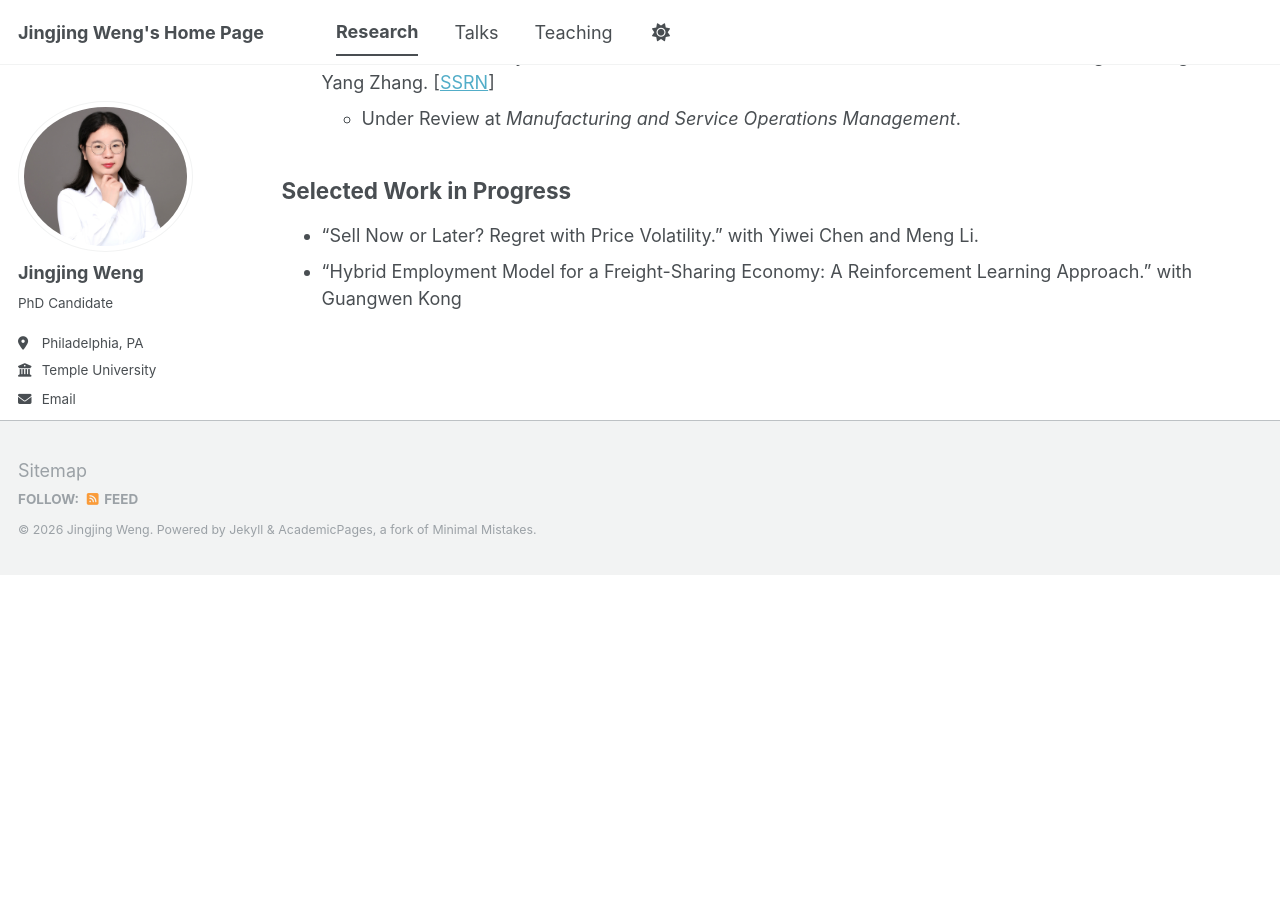
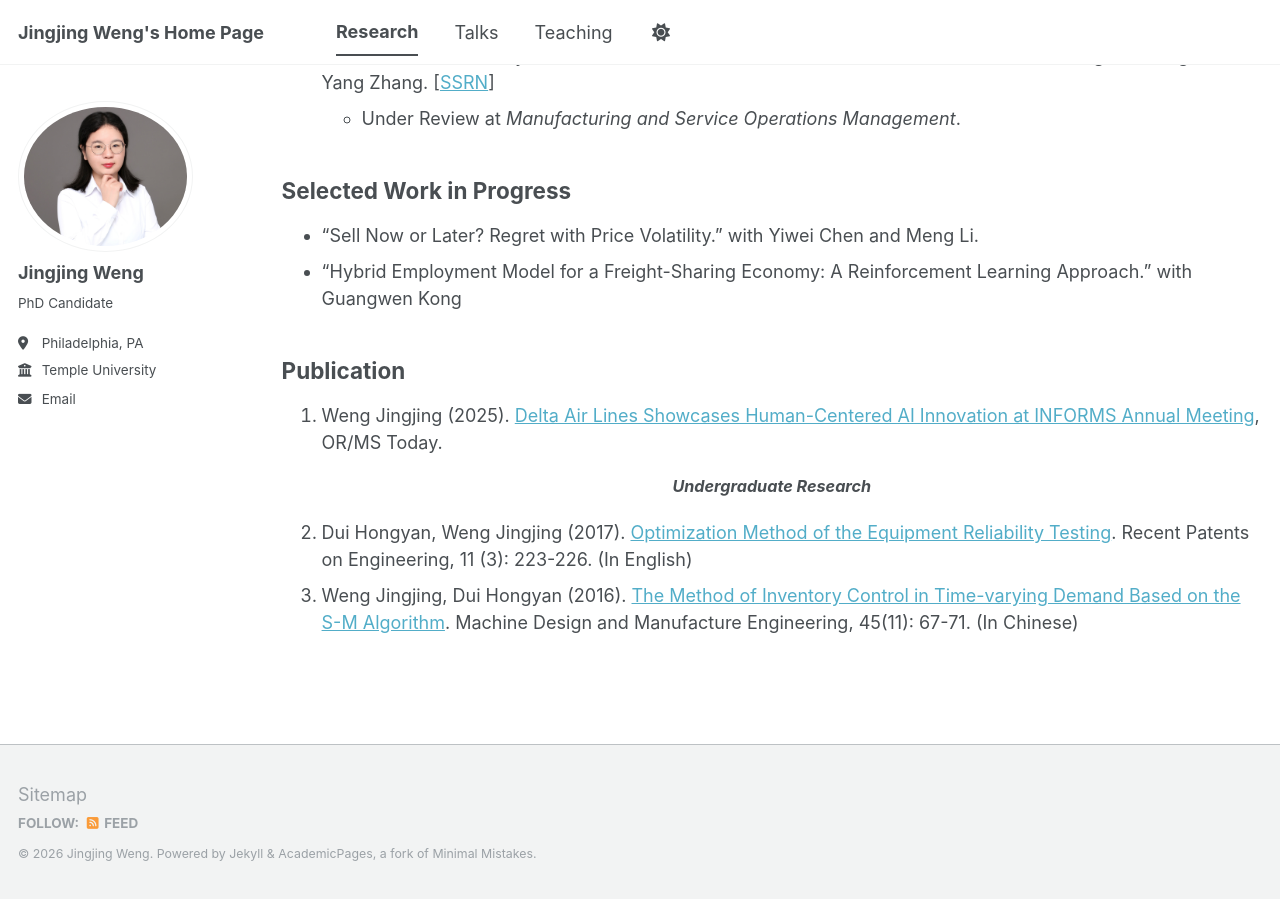
Before and after one commit to JingjingWeng/JingjingWeng.github.io, a Jekyll site: the page built from _pages/publications.md, in a window 1280 px wide and 900 px high, scrolled down 519 px. Built offline with Jekyll 4.4.1, drawn with Linux system fonts in a browser that asks for light colours; a script bundle is joined from its source files by our own code; library files that are not in the unit come from our copies; before the commit the page ends 1095 px from its top, so only the background shows below that.

Commit message:
Update publications.md

```diff
--- a/_pages/publications.md
+++ b/_pages/publications.md
@@ -26,3 +26,16 @@ author_profile: true
 ## Selected Work in Progress
 * "Sell Now or Later? Regret with Price Volatility."  with Yiwei Chen and Meng Li.
 * "Hybrid Employment Model for a Freight-Sharing Economy: A Reinforcement Learning Approach." with Guangwen Kong
+
+## Publication
+<ol start="1" reversed>
+  <li>Weng Jingjing (2025). <a href="https://pubsonline.informs.org/do/10.1287/orms.2025.04.05n/full/">Delta Air Lines Showcases Human-Centered AI Innovation at INFORMS Annual Meeting</a>, OR/MS Today.</li>
+</ol>
+
+<p style="text-align: center; font-size: 0.9em;">
+  <strong><em>   Undergraduate Research</em></strong>
+</p>
+<ol start="2">
+  <li>Dui Hongyan, Weng Jingjing (2017). <a href="https://www.ingentaconnect.com/content/ben/eng/2017/00000011/00000003/art00010">Optimization Method of the Equipment Reliability Testing</a>. Recent Patents on Engineering, 11 (3): 223-226. (In English)</li>
+  <li>Weng Jingjing, Dui Hongyan (2016). <a href="http://www.jsjxmhw.com/Html/ArticleView.asp?ID=125&SortID=63">The Method of Inventory Control in Time-varying Demand Based on the S-M Algorithm</a>. Machine Design and Manufacture Engineering, 45(11): 67-71. (In Chinese)</li>
+</ol>
```
